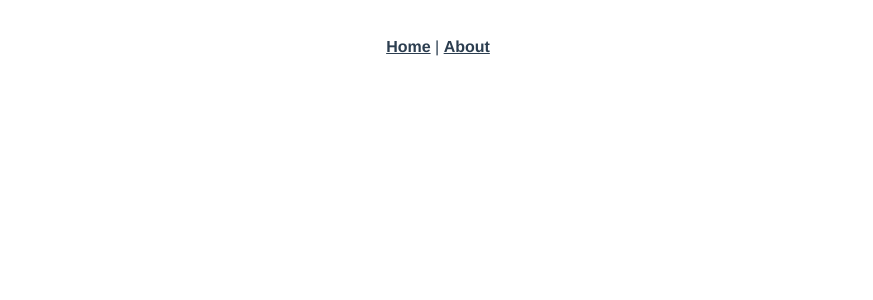
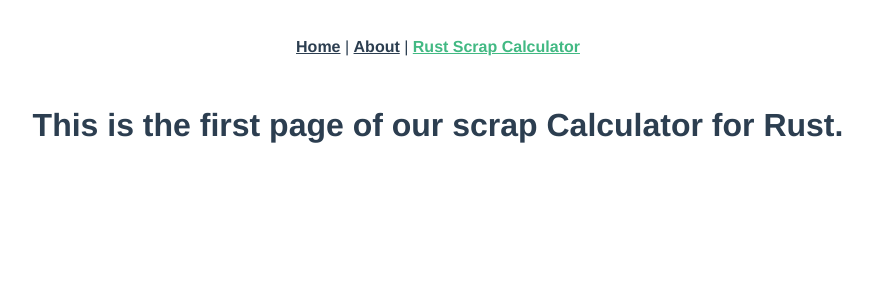
Before and after one commit to Maxim-Durand/scrapcalculator, a Vue app: page /#/scrap in a window 1280 px wide. Shown: the top 300 px of the page, without its empty margins (202-1075 px from the left). Built offline with nearby package versions, Linux system fonts and the light colour scheme.

Commit message:
First modification to see if TravisCI is doing its job

```diff
--- a/src/App.vue
+++ b/src/App.vue
@@ -2,7 +2,8 @@
   <div id="app">
     <div id="nav">
       <router-link to="/">Home</router-link> |
-      <router-link to="/about">About</router-link>
+      <router-link to="/about">About</router-link> |
+      <router-link to="/scrap">Rust Scrap Calculator</router-link>
     </div>
     <router-view/>
   </div>
--- a/src/router/index.ts
+++ b/src/router/index.ts
@@ -17,6 +17,11 @@ const routes: Array<RouteConfig> = [
     // this generates a separate chunk (about.[hash].js) for this route
     // which is lazy-loaded when the route is visited.
     component: () => import(/* webpackChunkName: "about" */ '../views/About.vue')
+  },
+  {
+    path:'/scrap',
+    name:'Scrap Calculator',
+    component:() => import('../views/Calculator.vue')
   }
 ]
 
--- /dev/null
+++ b/src/views/Calculator.vue
@@ -0,0 +1,19 @@
+<template>
+  <div>
+    <h1>
+      This is the first page of our scrap Calculator for Rust.
+    </h1>
+  </div>
+</template>
+
+
+<script lang="ts">
+import { Component, Vue } from 'vue-property-decorator';
+
+@Component({
+  components: {
+
+  },
+})
+export default class Calculator extends Vue {}
+</script>
```
